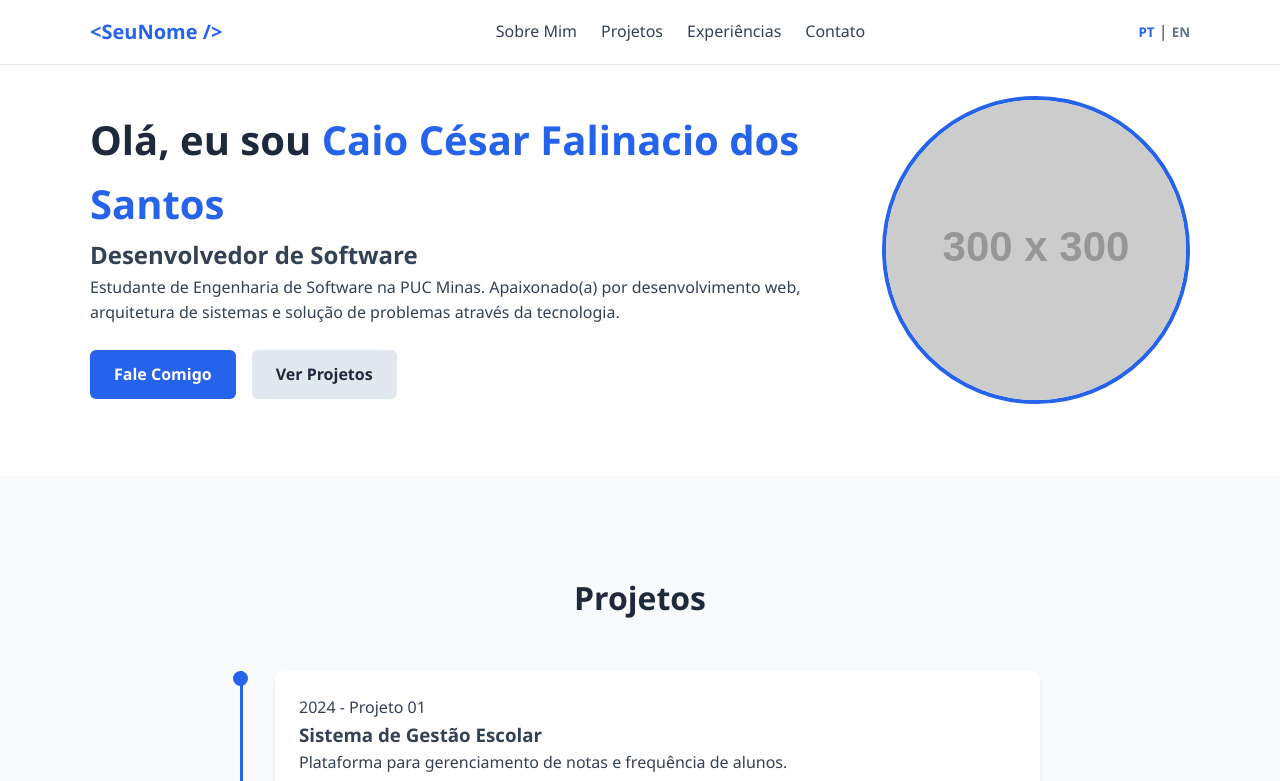
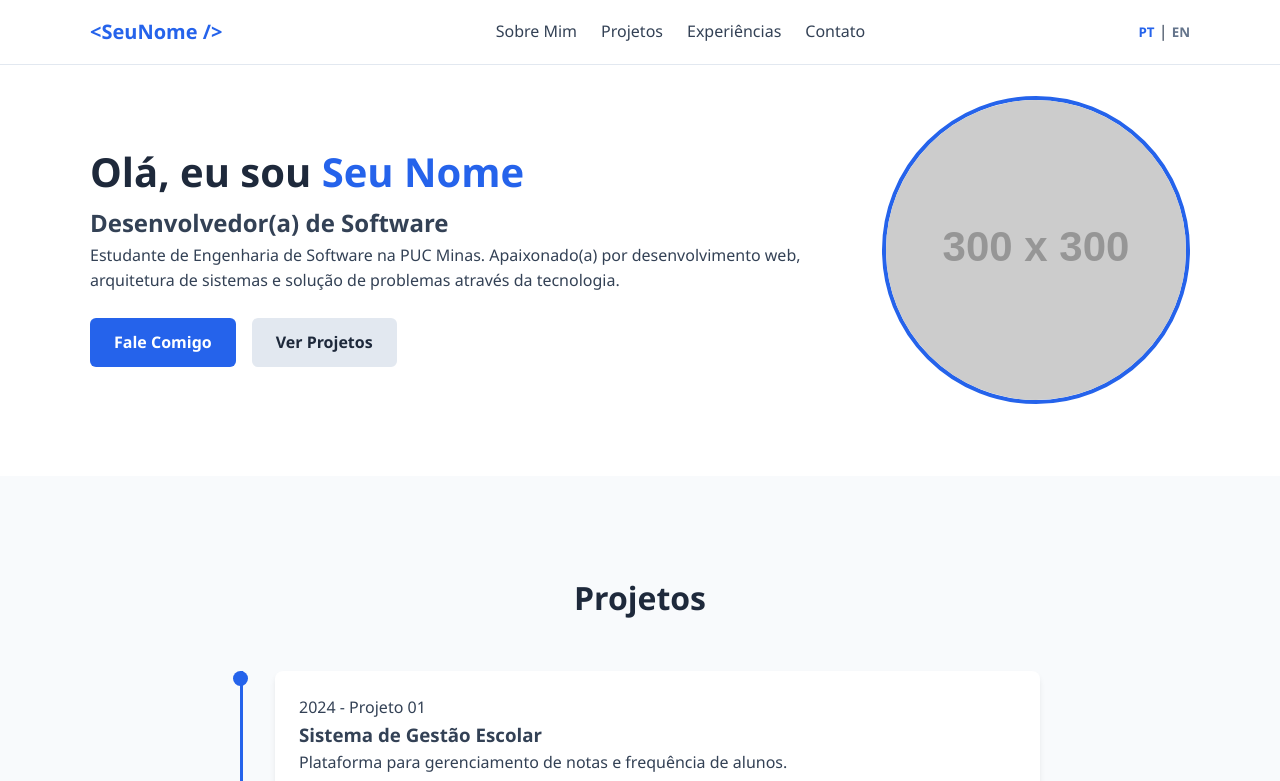
Before and after one commit to CaioCFalinacio/portfolio-profissional, a plain HTML site: page index.html in a window 1280 px wide. Both pictures are taken after a click on the button "PT". Shown: the top 781 px of the page. Drawn offline with nearby package versions, Linux system fonts and the light colour scheme.

Commit message:
adiciona lógica com main.js

```diff
--- /dev/null
+++ b/assets/js/main.js
@@ -0,0 +1,206 @@
+/**
+ * main.js - Portfólio Profissional
+ */
+
+document.addEventListener("DOMContentLoaded", () => {
+  // 1. Inicialização dos Ícones Lucide
+  if (typeof lucide !== "undefined") {
+    lucide.createIcons();
+  }
+
+  // 2. Sistema de Dicionário e Alternância de Idioma (PT / EN)
+  const dictionary = {
+    pt: {
+      navSobre: "Sobre Mim",
+      navProjetos: "Projetos",
+      navExperiencias: "Experiências",
+      navContato: "Contato",
+      heroTitle: 'Olá, eu sou <span class="highlight">Seu Nome</span>',
+      heroSubtitle: "Desenvolvedor(a) de Software",
+      heroBio:
+        "Estudante de Engenharia de Software na PUC Minas. Apaixonado(a) por desenvolvimento web, arquitetura de sistemas e solução de problemas através da tecnologia.",
+      btnContact: "Fale Comigo",
+      btnProjects: "Ver Projetos",
+      titleProjects: "Projetos",
+      titleExp: "Experiências",
+      titleContact: "Contato",
+      contactHeadline: "Vamos conversar!",
+      contactSub:
+        "Entre em contato pelas redes sociais ou envie uma mensagem diretamente.",
+      labelName: "Nome",
+      labelEmail: "E-mail",
+      labelMessage: "Mensagem",
+      btnSubmit: "Enviar Mensagem",
+      phName: "Seu nome",
+      phEmail: "seu.email@exemplo.com",
+      phMessage: "Digite sua mensagem...",
+    },
+    en: {
+      navSobre: "About Me",
+      navProjetos: "Projects",
+      navExperiencias: "Experience",
+      navContato: "Contact",
+      heroTitle: 'Hello, I am <span class="highlight">Your Name</span>',
+      heroSubtitle: "Software Developer",
+      heroBio:
+        "Software Engineering student at PUC Minas. Passionate about web development, system architecture, and solving complex problems through technology.",
+      btnContact: "Get in Touch",
+      btnProjects: "View Projects",
+      titleProjects: "Projects",
+      titleExp: "Experience",
+      titleContact: "Contact",
+      contactHeadline: "Let's talk!",
+      contactSub: "Reach out via social media or send a direct message below.",
+      labelName: "Name",
+      labelEmail: "Email",
+      labelMessage: "Message",
+      btnSubmit: "Send Message",
+      phName: "Your name",
+      phEmail: "your.email@example.com",
+      phMessage: "Type your message...",
+    },
+  };
+
+  const btnPt = document.getElementById("lang-pt");
+  const btnEn = document.getElementById("lang-en");
+
+  function changeLanguage(lang) {
+    const t = dictionary[lang];
+    if (!t) return;
+
+    // Atualizar estado ativo dos botões
+    btnPt.classList.toggle("active", lang === "pt");
+    btnEn.classList.toggle("active", lang === "en");
+
+    // Atualizar Navegação
+    const navLinks = document.querySelectorAll(".nav-menu a");
+    if (navLinks.length >= 4) {
+      navLinks[0].textContent = t.navSobre;
+      navLinks[1].textContent = t.navProjetos;
+      navLinks[2].textContent = t.navExperiencias;
+      navLinks[3].textContent = t.navContato;
+    }
+
+    // Hero Section
+    const heroH1 = document.querySelector(".hero-text h1");
+    const heroH2 = document.querySelector(".hero-text h2");
+    const heroBio = document.getElementById("bio-text");
+    const btnPrimary = document.querySelector(".hero-buttons .btn-primary");
+    const btnSecondary = document.querySelector(".hero-buttons .btn-secondary");
+
+    if (heroH1) heroH1.innerHTML = t.heroTitle;
+    if (heroH2) heroH2.textContent = t.heroSubtitle;
+    if (heroBio) heroBio.textContent = t.heroBio;
+    if (btnPrimary) btnPrimary.textContent = t.btnContact;
+    if (btnSecondary) btnSecondary.textContent = t.btnProjects;
+
+    // Títulos de Seção
+    const sectionTitles = document.querySelectorAll(".section-title");
+    if (sectionTitles.length >= 3) {
+      sectionTitles[0].textContent = t.titleProjects;
+      sectionTitles[1].textContent = t.titleExp;
+      sectionTitles[2].textContent = t.titleContact;
+    }
+
+    // Formulário e Contato
+    const contactHeadline = document.querySelector(".contact-info h3");
+    const contactSub = document.querySelector(".contact-info p");
+    const labelName = document.querySelector('label[for="name"]');
+    const labelEmail = document.querySelector('label[for="email"]');
+    const labelMessage = document.querySelector('label[for="message"]');
+    const inputName = document.getElementById("name");
+    const inputEmail = document.getElementById("email");
+    const inputMessage = document.getElementById("message");
+    const btnSubmit = document.querySelector(
+      '.contact-form button[type="submit"]',
+    );
+
+    if (contactHeadline) contactHeadline.textContent = t.contactHeadline;
+    if (contactSub) contactSub.textContent = t.contactSub;
+    if (labelName) labelName.textContent = t.labelName;
+    if (labelEmail) labelEmail.textContent = t.labelEmail;
+    if (labelMessage) labelMessage.textContent = t.labelMessage;
+    if (inputName) inputName.placeholder = t.phName;
+    if (inputEmail) inputEmail.placeholder = t.phEmail;
+    if (inputMessage) inputMessage.placeholder = t.phMessage;
+    if (btnSubmit) btnSubmit.textContent = t.btnSubmit;
+  }
+
+  btnPt.addEventListener("click", () => changeLanguage("pt"));
+  btnEn.addEventListener("click", () => changeLanguage("en"));
+
+  // 3. Highlight Dinâmico de Link Ativo durante o Scroll
+  const sections = document.querySelectorAll("section[id]");
+  const navMenuLinks = document.querySelectorAll(".nav-menu a");
+
+  function highlightNavOnScroll() {
+    const scrollY = window.scrollY;
+
+    sections.forEach((current) => {
+      const sectionHeight = current.offsetHeight;
+      const sectionTop = current.offsetTop - 120;
+      const sectionId = current.getAttribute("id");
+
+      if (scrollY > sectionTop && scrollY <= sectionTop + sectionHeight) {
+        navMenuLinks.forEach((link) => {
+          link.classList.remove("active");
+          if (link.getAttribute("href") === `#${sectionId}`) {
+            link.classList.add("active");
+          }
+        });
+      }
+    });
+  }
+
+  window.addEventListener("scroll", highlightNavOnScroll);
+
+  // 4. Manipulação do Formulário de Contato
+  const contactForm = document.getElementById("contactForm");
+  if (contactForm) {
+    contactForm.addEventListener("submit", (e) => {
+      e.preventDefault();
+
+      const name = document.getElementById("name").value;
+      const submitBtn = contactForm.querySelector('button[type="submit"]');
+      const originalText = submitBtn.textContent;
+
+      // Feedback visual de envio
+      submitBtn.disabled = true;
+      submitBtn.textContent = "Enviando...";
+
+      setTimeout(() => {
+        alert(
+          `Obrigado pelo contato, ${name}! Sua mensagem foi enviada com sucesso.`,
+        );
+        contactForm.reset();
+        submitBtn.disabled = false;
+        submitBtn.textContent = originalText;
+      }, 1200);
+    });
+  }
+
+  // 5. Animação Suave de Entrada (Fade-in nas seções)
+  const observerOptions = {
+    threshold: 0.15,
+  };
+
+  const revealObserver = new IntersectionObserver((entries, observer) => {
+    entries.forEach((entry) => {
+      if (entry.isIntersecting) {
+        entry.target.style.opacity = "1";
+        entry.target.style.transform = "translateY(0)";
+        observer.unobserve(entry.target);
+      }
+    });
+  }, observerOptions);
+
+  const animatedElements = document.querySelectorAll(
+    ".timeline-item, .card, .contact-wrapper",
+  );
+  animatedElements.forEach((el) => {
+    el.style.opacity = "0";
+    el.style.transform = "translateY(20px)";
+    el.style.transition = "opacity 0.6s ease-out, transform 0.6s ease-out";
+    revealObserver.observe(el);
+  });
+});
--- a/index.html
+++ b/index.html
@@ -4,7 +4,7 @@
     <meta charset="UTF-8">
     <meta name="viewport" content="width=device-width, initial-scale=1.0">
     <title>Portfólio Profissional | Caio Falinacio</title>
-    <link rel="stylesheet" href="assets/css/style.css">
+    <link rel="stylesheet" href="assets/style.css">
     <!-- Lucide Icons para ícones modernos -->
     <script src="https://unpkg.com/lucide@latest"></script>
 </head>
@@ -129,10 +129,10 @@
                         <h3>Vamos conversar!</h3>
                         <p>Entre em contato pelas redes sociais ou envie uma mensagem diretamente.</p>
                         <div class="social-links">
-                            <a href="#" target="_blank"><i data-lucide="mail"></i> email@exemplo.com</a>
+                            <a href="#" target="_blank"><i data-lucide="mail"></i> caiofalinacio@gmail.com</a>
                             <a href="#" target="_blank"><i data-lucide="message-square"></i> WhatsApp</a>
-                            <a href="#" target="_blank"><i data-lucide="linkedin"></i> LinkedIn</a>
-                            <a href="#" target="_blank"><i data-lucide="github"></i> GitHub</a>
+                            <a href="https://www.linkedin.com/in/caio-falinacio-464b18357/" target="_blank"><i data-lucide="linkedin"></i> LinkedIn</a>
+                            <a href="https://github.com/CaioCFalinacio" target="_blank"><i data-lucide="github"></i> GitHub</a>
                         </div>
                     </div>
 
@@ -160,7 +160,7 @@
     <!-- Rodapé -->
     <footer class="footer">
         <div class="container text-center">
-            <p>&copy; 2026 Seu Nome. Todos os direitos reservados. | Lab01S01 - PUC Minas</p>
+            <p>&copy; 2026 Caio César Falinacio dos Santos. Todos os direitos reservados. | Lab01S01 - PUC Minas</p>
         </div>
     </footer>
 
```
